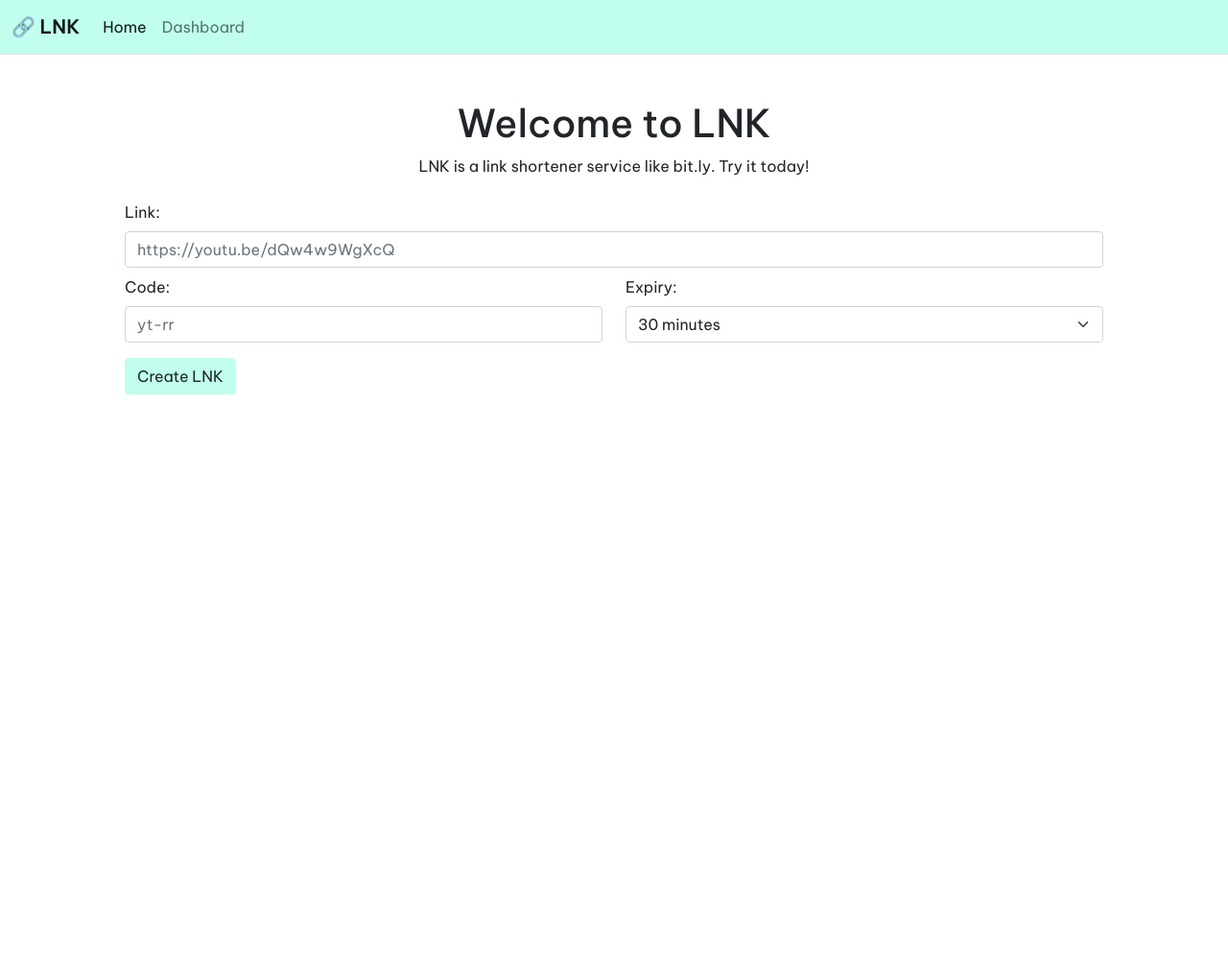
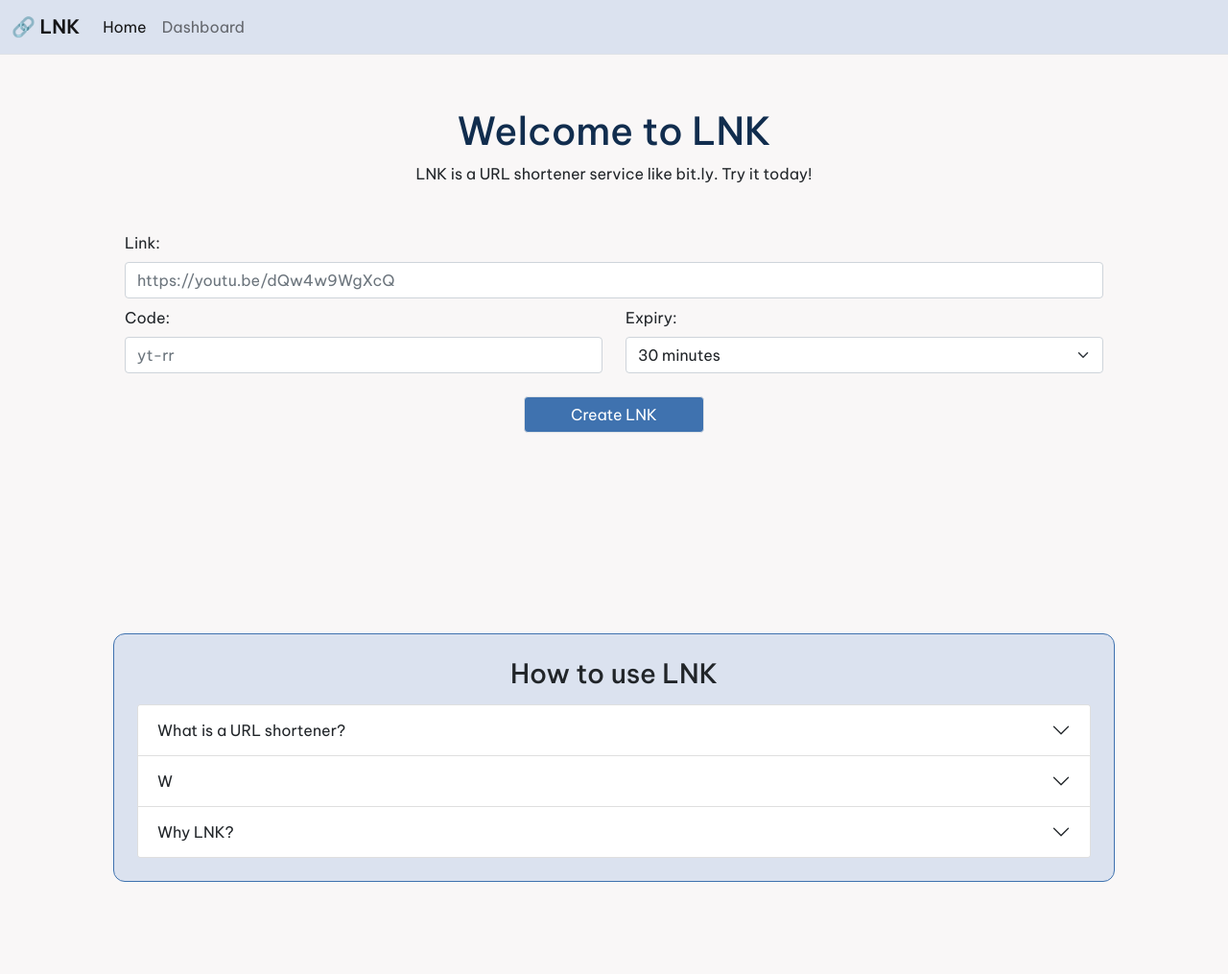
Before and after one commit to akhilsukh/lnker-py, a Flask app: page / in a window 1280 px wide. Shown: the whole page at 96% size. Before the commit the page ends 411 px from the top, so only its background shows below. Run offline with Flask 2, Linux system fonts and the light colour scheme; some libraries are stand-ins or nearby versions.

Commit message:
Add qa to index and reformat files

```diff
--- a/app.py
+++ b/app.py
@@ -1,8 +1,6 @@
 import os
-from flask import Flask, render_template, redirect, url_for
+from flask import Flask
 from flask_sqlalchemy import SQLAlchemy
-from application.forms import MainForm
-import datetime
 
 app = Flask(__name__)
 app.config['SECRET_KEY'] = 'cT13FYw7nMowrpsBQBc29zwWhlBZL5j7'
@@ -14,6 +12,7 @@ app.config['SQLALCHEMY_TRACK_MODIFICATIONS'] = False
 
 db = SQLAlchemy(app)
 
+# with app.app_context():
 from application.routes import *
 
 
--- a/application/routes.py
+++ b/application/routes.py
@@ -1,7 +1,5 @@
-import os
 from app import app, db
 from flask import Flask, render_template, redirect, url_for
-from flask_sqlalchemy import SQLAlchemy
 from application.forms import MainForm
 import datetime
 
@@ -26,7 +24,10 @@ def index():
 
 @app.route("/dashboard/<code>")
 def confirmation(code):
-    return render_template('confirmation.html', code=code, title=f"LNK Dashboard | {code}")
+    if not LinkModel.query.filter_by(code=code).first():
+        return redirect(url_for('404'))
+    count = VisitModel.query.filter_by(code=code).count()
+    return render_template('confirmation.html', code=code, count=count, title=f"LNK Dashboard | {code}")
 
 
 @app.route('/dashboard')
@@ -47,7 +48,6 @@ def redirect_code(code):
     link = LinkModel.query.filter_by(code=f'{code}').first()
     if not link:
         return redirect(url_for('404'))
-    # insert into visits table
     visit = VisitModel(code=link.code, date=datetime.datetime.now())
     db.session.add(visit)
     db.session.commit()
--- a/requirements.txt
+++ b/requirements.txt
@@ -1,6 +1,6 @@
 click==8.0.3
-dominate==2.6.0
 Flask==2.0.2
+Flask-Login==0.5.0
 Flask-SQLAlchemy==2.5.1
 Flask-WTF==1.0.0
 greenlet==1.1.2
@@ -10,6 +10,5 @@ Jinja2==3.0.3
 MarkupSafe==2.0.1
 psycopg2-binary==2.9.3
 SQLAlchemy==1.4.29
-visitor==0.1.3
 Werkzeug==2.0.2
 WTForms==3.0.1
--- a/static/styles.css
+++ b/static/styles.css
@@ -1,18 +1,51 @@
 @import url('https://fonts.googleapis.com/css2?family=Be+Vietnam+Pro:wght@300;400;500;600&display=swap');
 
-html, body {
+body {
     font-family: 'Be Vietnam Pro', sans-serif;
+    background-color: #F9F7F7;
 }
 
 .primary {
-    background-color: #C0FFEE;
+    color: #3F72AF;
+}
+
+.primary-dark {
+    color: #112D4E;
+}
+
+.primary-bg {
+    background-color: #DBE2EF;
 }
 
 .primary-btn {
-    background-color: #C0FFEE;
+    background-color: #3F72AF;
+    color: #ffffff;
 }
 
 .primary-btn:hover, .primary-btn:focus{
-    background-color: #9fe3d1;
-    color: #16191c;
+    background-color: #112D4E;
+    color: #ffffff;
 }
+
+.divider {
+    margin: 20%;
+}
+/*
+.accordion-button:not(.collapsed) {
+    color: #ffffff;
+    background-color: #8db48e;
+}
+*/
+
+a {
+    color: #3F72AF;
+}
+
+a:hover {
+    color: #112D4E;
+}
+
+.round {
+    border: 1px #3F72AF solid;
+    border-radius: 12px;
+}
--- a/templates/dashboard.html
+++ b/templates/dashboard.html
@@ -1,7 +1,7 @@
 {% extends 'layout.html' %}
 
 {% block content %}
-    <div class="container p-5">
+    <div>
         <table class="table table-striped">
             <thead>
                 <tr>
@@ -13,11 +13,11 @@
 
             {% for row in rows %}
                 <tr>
-                   <td class=""><a href="{{row.link}}" target="_blank" rel="noopener noreferrer">
+                   <td class=""><a href="/dashboard/{{row.code}}">
                        {{row.code}}
                    </a></td>
                    <td class="">{{row.link}}</td>
-                   <td class="">{{row.date.year}}</td>
+                   <td class="">{{row.date.strftime("%b %d %Y %I:%M %p")}}</td>
                 </tr>
             {% endfor %}
         </table>
--- a/templates/index.html
+++ b/templates/index.html
@@ -1,19 +1,18 @@
 {% extends 'layout.html' %}
 
 {% block content %}
-    <div class="container p-3 p-md-4 p-lg-5">
-        <div class="mb-4">
-            <h1 class="text-center font-weight-bold">Welcome to LNK</h1>
-            <p class="text-center">LNK is a link shortener service like bit.ly. Try it today!</p>
+    <div class="mb-3">
+        <h1 class="text-center font-weight-bold m-2 primary-dark">Welcome to LNK</h1>
+        <p class="text-center">LNK is a URL shortener service like bit.ly. Try it today!</p>
     </div>
 
-        <div class="container">
+    <div class="container my-5">
         <form method="POST" class="form mx-auto">
             {{ form.csrf_token }}
             <div class="mb-2">
                 {{ form.link.label(class_='form-label') }} {{ form.link(class_='form-control', placeholder='https://youtu.be/dQw4w9WgXcQ') }}
             </div>
-                <div class="mb-3 row">
+            <div class="mb-4 row">
                 <div class="col">
                     {{ form.code.label(class_='form-label') }} {{ form.code(class_='form-control', placeholder='yt-rr') }}
                 </div>
@@ -21,7 +20,9 @@
                     {{ form.expire.label(class_='form-label') }} {{ form.expire(class_='form-select') }}
                 </div>
             </div>
-                <input class="btn primary-btn" type="submit" value="Create LNK">
+            <div class="text-center">
+                <input class="btn primary-btn px-5 border" type="submit" value="Create LNK">
+            </div>
         </form>
     </div>
 
@@ -33,5 +34,60 @@
             </button>
         </div>
     {% endif %}
+
+    <div class="divider"></div>
+
+    <div class="container my-5 primary-bg p-sm-3 p-xs-3 p-md-4 p-lg-4 p-xl-4 round">
+        <h3 class="text-center mb-3">How to use LNK</h3>
+        <div class="accordion " id="accordionExample">
+          <div class="accordion-item">
+            <h2 class="accordion-header" id="headingOne">
+              <button class="accordion-button collapsed" type="button" data-bs-toggle="collapse" data-bs-target="#collapseOne">
+                What is a URL shortener?
+              </button>
+            </h2>
+            <div id="collapseOne" class="accordion-collapse collapse" data-bs-parent="#accordionExample">
+              <div class="accordion-body">
+                  URLs are important. However, they're often long, segmented, and hard to share or remember. A <strong>URL shortener</strong> takes your long, unwieldy URLs and provides you with a short customizable URL that reflects your brand and purpose.
+                  <br class="mb-2">
+                  For example, a URL shortener can take in a long Google Slides URL: <a class="underline primary">https://docs.google.com/presentation/d/17FV7dMR6Qu-70DVJZxemO137-20W8m2lDYye-Lk29gU/edit#slide=id.p</a>
+                  and provide you with this short and sharable URL: <a class="underline primary">https://lnk.it/disc-12</a>.
               </div>
+            </div>
+          </div>
+          <div class="accordion-item">
+            <h2 class="accordion-header" id="headingTwo">
+              <button class="accordion-button collapsed" type="button" data-bs-toggle="collapse" data-bs-target="#collapseTwo">
+                W
+              </button>
+            </h2>
+            <div id="collapseTwo" class="accordion-collapse collapse" data-bs-parent="#accordionExample">
+              <div class="accordion-body">
+                <strong>This is the second item's accordion body.</strong> It is hidden by default, until the
+                  collapse plugin adds the appropriate classes that we use to style each element. These classes
+                  control the overall appearance, as well as the showing and hiding via CSS transitions. You
+                  can modify any of this with custom CSS or overriding our default variables. It's also worth
+                  noting that just about any HTML can go within the <code>.accordion-body</code>, though the
+                  transition does limit overflow.
+              </div>
+            </div>
+          </div>
+          <div class="accordion-item">
+            <h2 class="accordion-header" id="headingThree">
+              <button class="accordion-button collapsed" type="button" data-bs-toggle="collapse" data-bs-target="#collapseThree">
+                Why LNK?
+              </button>
+            </h2>
+            <div id="collapseThree" class="accordion-collapse collapse" data-bs-parent="#accordionExample">
+              <div class="accordion-body">
+                <strong>This is the third item's accordion body.</strong> It is hidden by default, until the
+                  collapse plugin adds the appropriate classes that we use to style each element.
+                  LNK provides you with the ability to set expiry
+              </div>
+            </div>
+          </div>
+        </div>
+    </div>
+
+
 {% endblock %}
--- a/templates/layout.html
+++ b/templates/layout.html
@@ -11,7 +11,7 @@
 </head>
 <body>
     {% block navbar %}
-        <nav class="navbar navbar-expand-lg navbar-light primary border-bottom">
+        <nav class="navbar navbar-expand-lg navbar-light primary-bg border-bottom">
           <div class="container-fluid">
             <a class="navbar-brand fw-bolder" href="/">🔗 LNK</a>
             <button class="navbar-toggler" type="button" data-bs-toggle="collapse" data-bs-target="#navbarNavAltMarkup" aria-controls="navbarNavAltMarkup" aria-expanded="false" aria-label="Toggle navigation">
@@ -40,7 +40,9 @@
         </nav>
     {% endblock %}
 
-    {% block content %}
-    {% endblock %}
+        <div class="container p-3 p-md-4 p-lg-5">
+            {% block content %}
+            {% endblock %}
+        </div>
 </body>
 </html>
```
Also changed, not shown: application/auth.py (added, +7 -0 lines), application/models.py (+4 -3 lines), templates/auth/login.html (added, +7 -0 lines), templates/confirmation.html (+5 -4 lines), readme.md. Lines whose indentation alone changed are shown as unchanged.
